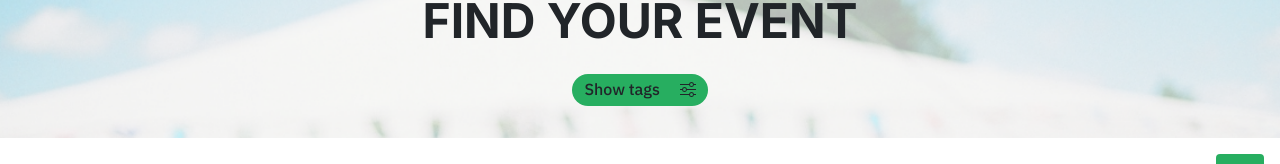
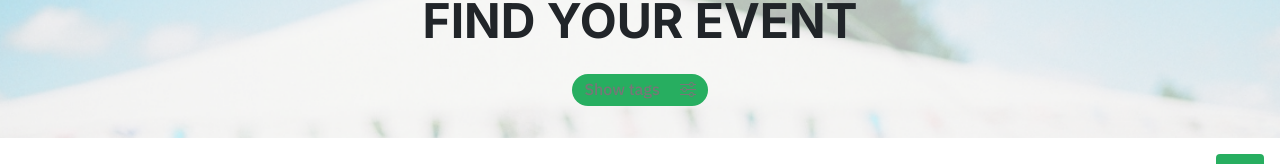
Before and after one commit to krdevel/grupparbete-vite-eventer, a Vue app: page / in a window 1280 px wide. In both pictures the pointer is over the button "Show tags". Shown: the part 152-316 px from the top of the page. Built offline with nearby package versions, Linux system fonts and the light colour scheme.

Commit message:
Lite ljusare :hover färg på toggle-tags-button:

```diff
--- a/src/views/FilterView.vue
+++ b/src/views/FilterView.vue
@@ -183,6 +183,10 @@
 		/* font-size: 1rem; */
 	}
 
+	.toggle-tags-button:hover {
+		color: rgb(119, 119, 119);
+	}
+
 	#toggleButtonSvg {
 		margin-left: 1rem;
 		margin-top: -0.2rem;
```
